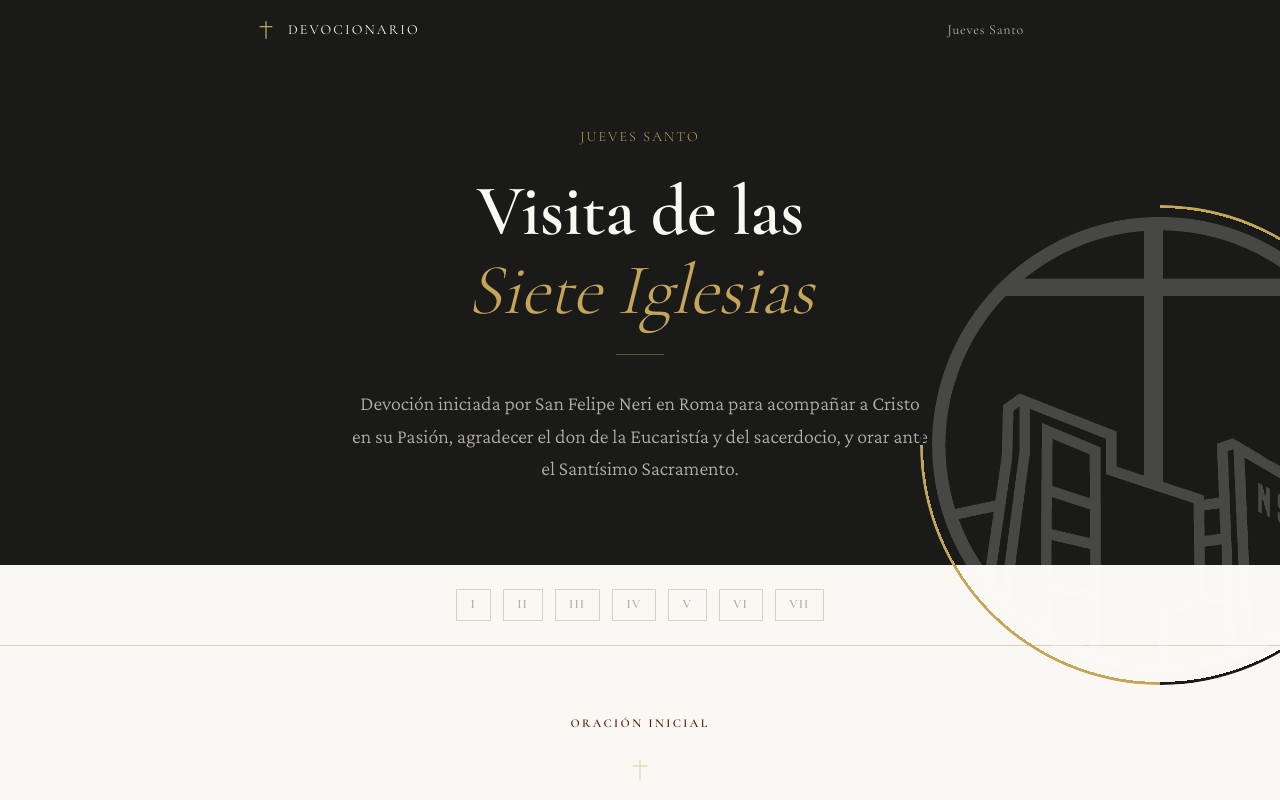
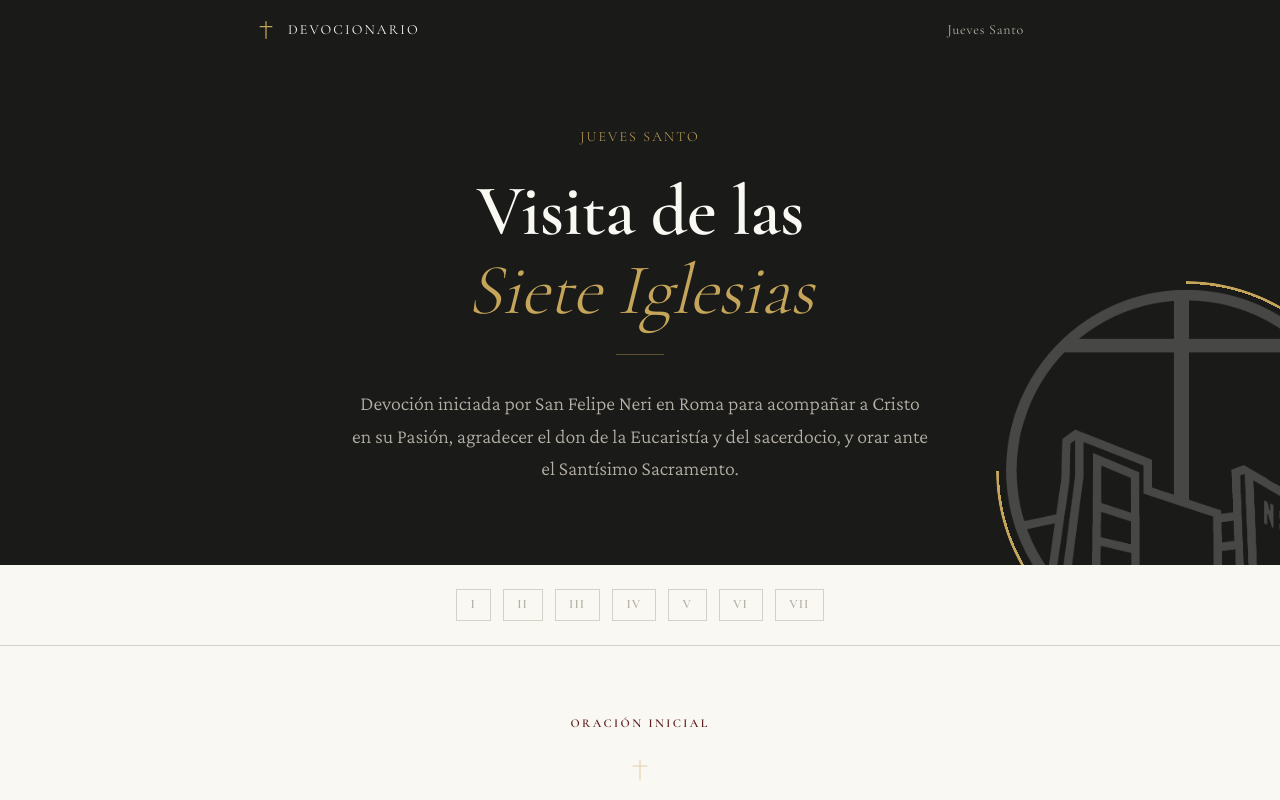
Before and after one commit to pjnsp/siete-templos, a Next.js app: page / in a window 1280 px wide. Shown: the top 800 px of the page. Built offline with nearby package versions, Linux system fonts and the light colour scheme.

Commit message:
📦 NEW: Add and move scroll circle

```diff
--- a/app/page.tsx
+++ b/app/page.tsx
@@ -114,16 +114,16 @@ export default function Home() {
         </div>
       </header>
 
-      <section className="relative bg-ink px-6 pb-20 pt-16 text-[var(--color-cream)] md:px-12 lg:px-20">
+      <section className="relative overflow-hidden bg-ink px-6 pb-20 pt-16 text-[var(--color-cream)] md:px-12 lg:px-20">
         <div
-          className="absolute inset-0 opacity-10"
+          className="absolute inset-0 z-0 opacity-10"
           style={{
             backgroundImage: "var(--hero-image)",
             backgroundSize: "cover",
             backgroundPosition: "center",
           }}
         />
-        <div className="relative mx-auto max-w-3xl text-center">
+        <div className="relative z-20 mx-auto max-w-3xl text-center">
           <div className="mb-6">
             <span className="section-number">Jueves Santo</span>
           </div>
@@ -143,8 +143,8 @@ export default function Home() {
           </p>
         </div>
 
-        <div className="pointer-events-none absolute bottom-0 right-0 z-10 origin-bottom-right translate-x-1/3 translate-y-1/3 max-[480px]:scale-[0.55] md:translate-x-1/4 md:translate-y-1/4">
-          <ScrollCircle />
+        <div className="pointer-events-none absolute -bottom-28 -right-28 z-10 md:-bottom-24 md:-right-24">
+          <ScrollCircle size={380} />
         </div>
       </section>
 
```
